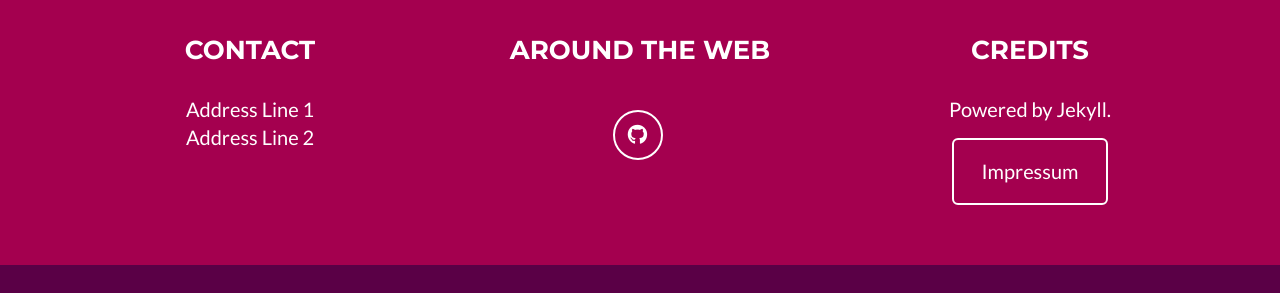
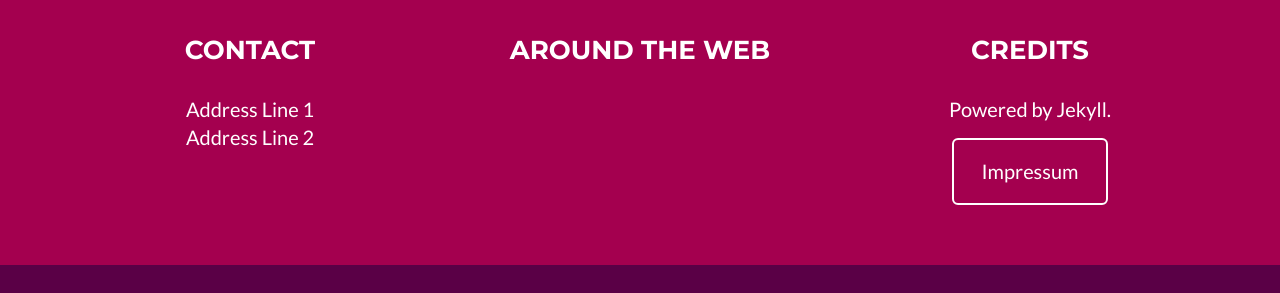
Before and after one commit to ccsc2024/ccsc2024.github.io, a Jekyll site: the page built from _posts/2022-05-21-Day1.md, in a window 1280 px wide and 900 px high, scrolled down 2998 px. Shown: the part 563-856 px from the top of the window. Built offline with Jekyll 4.4.1, drawn with Linux system fonts in a browser that asks for light colours.

Commit message:
Update footer.html

```diff
--- a/_includes/footer.html
+++ b/_includes/footer.html
@@ -16,8 +16,9 @@
           <ul class="list-inline">
             {% for network in site.social %}
             <li>
-              <a href="{{ network.url }}" class="btn-social btn-outline"><i
-                  class="fa-brands fa-fw fa-{{ network.title }}"></i></a>
+              {{ network.description }}
+              <!-- <a href="{{ network.url }}" class="btn-social btn-outline"><i
+                  class="fa-brands fa-fw fa-{{ network.title }}"></i></a> -->
             </li>
             {% endfor %}
           </ul>
```
